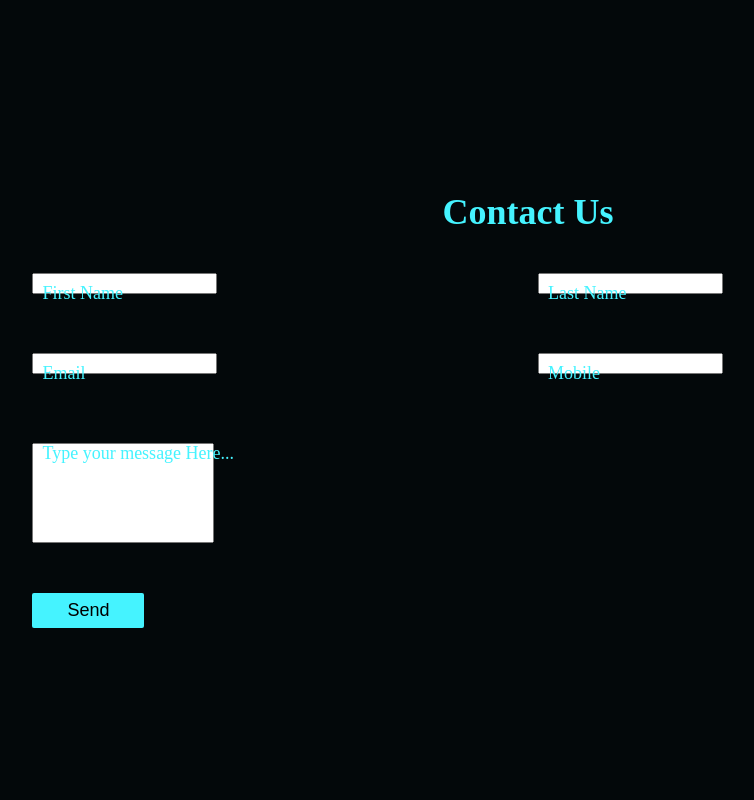
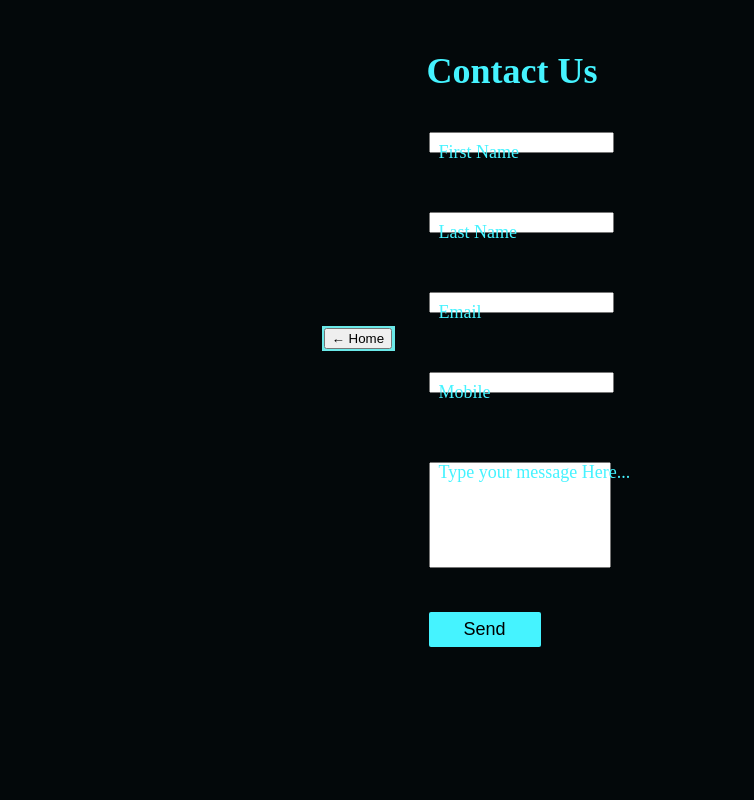
Before and after one commit to VirtualEntertainmentTV/VET-Portfolio, a PHP site: page /contact.html in a window 1280 px wide. Shown: the whole page, without its empty margins (112-866 px from the left). Run offline with PHP 8.4, Linux system fonts and the light colour scheme.

Commit message:
Add files via upload

```diff
--- a/contact.css
+++ b/contact.css
@@ -16,7 +16,7 @@ body
 }
 .container
 {
-   width: 80%;
+   width: 55%;
    padding: 20px;
 }
 .container h2
--- a/contact.html
+++ b/contact.html
@@ -1,13 +1,43 @@
-<form action="https://formsubmit.co/support@virtualentertainmenttv.com" method="POST">
 <!DOCTYPE html>
 <html lang="en">
 <head>
   <meta name="viewport" content="width=device-width, initial-scale=1.0">
   <link rel="stylesheet" type="text/css" href="contact.css">
  <title>Contact Us</title>
+ <!-- Button Return -->
+<style>
+  body {
+    margin: auto;
+
+  }
+  #divBlue {
+    position: auto;
+    top: 100px;
+    background-color: rgb(107, 233, 233);
+    width: 69px;
+    min-height: 19px;
+    max-height: 22px;
+    margin: 4px;
+    padding: 2px;
+
+
+  }
+
+
+</style>
 </head>
 <body>
-  <form action="https://formsubmit.co/support@virtualentertainmenttv.com" method="POST"></form>
+  <div class="col">
+    <div id="divBlue">
+      <a href="index.html">
+      <button>&#x2190 Home</button>
+      </a>
+    </div>
+  </div>
+ <!-- Button Return End -->
+</head>
+<body>
+  <form action="https://formspree.io/f/moqyavvb" method="POST" id="my-form">
   <input type="hidden" name="_subject" value="New email, Whoo Hooo!">
     <div class="container">
       <h2>Contact Us</h2>
@@ -54,8 +84,8 @@
       </div>
           <div class="row100">
           <div class="col">
-            <input type="hidden" name="_next" value="https://virtualentertainmenttv.com.thankyou.html">
            <input type="submit" value="Send">
+
       </form>
      </div>
    </div>
--- a/obdet.html
+++ b/obdet.html
@@ -18,7 +18,7 @@
     <!-- End of Return Button-->
     <h2>Object Detection XR</h2>
     <div class="row100">
-      <div class="col- m-4">
+      <div class="col lg-12 m-4 sm-2">
 
         <!--Second Title -->
 
```
Also changed, not shown: index.html (+7 -24 lines), about.html (line endings or trailing spaces), obdet.css (line endings or trailing spaces).
